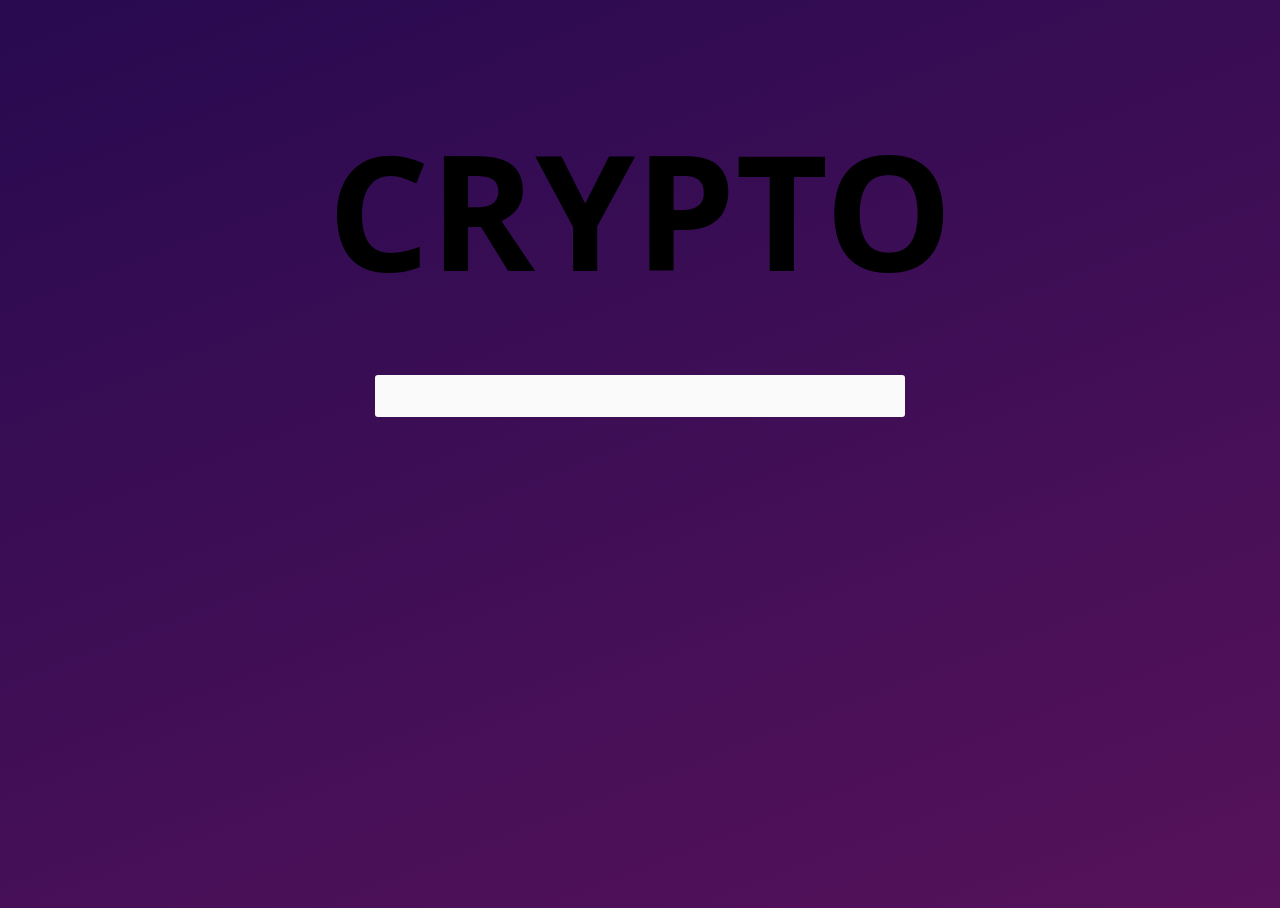
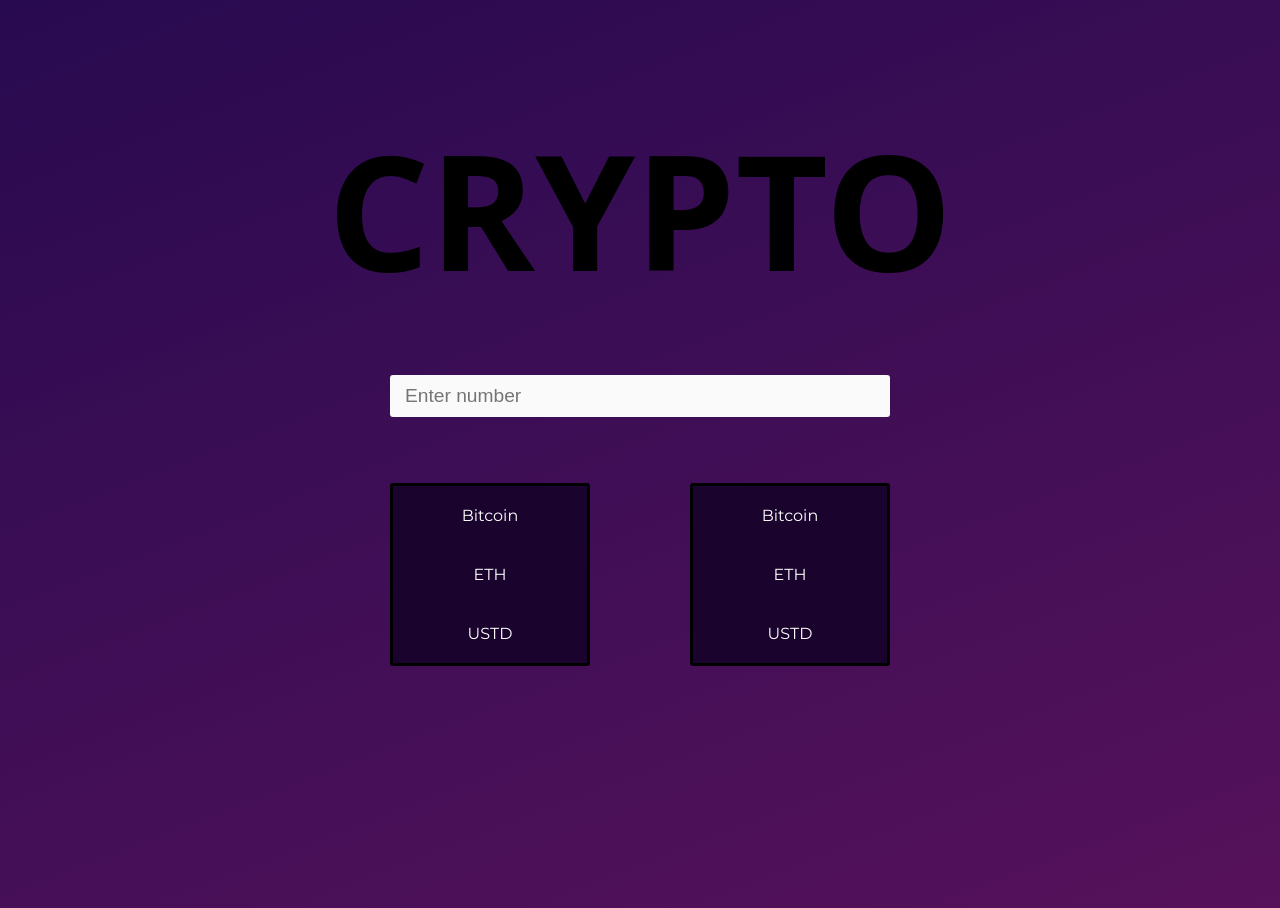
Before and after one commit to RayChikS/CryptoChangeVue, a Vue app: page / in a window 1280 px wide. Built offline with nearby package versions, Linux system fonts and the light colour scheme; a web font is replaced by a local one.

Commit message:
added-components

```diff
--- a/src/App.vue
+++ b/src/App.vue
@@ -2,17 +2,30 @@
   <div>
     <h1>CRYPTO</h1>
     <Input />
+    <div class="selectors">
+      <Selector />
+      <Selector />
+    </div>
   </div>
 </template>
 
 <script>
 import Input from "./components/Imput.vue";
+import Selector from "./components/Selector.vue";
+
 export default {
   components: {
     Input,
+    Selector,
   },
 };
 </script>
 
 <style scoped>
+.selectors {
+  display: flex;
+  justify-content: space-between;
+  max-width: 500px;
+  margin: 0 auto;
+}
 </style>
--- a/src/assets/styles.css
+++ b/src/assets/styles.css
@@ -1,4 +1,10 @@
 @import url("https://fonts.googleapis.com/css2?family=Nabla&display=swap");
+@import url("https://fonts.googleapis.com/css2?family=Montserrat:ital,wght@0,100..900;1,100..900&display=swap");
+
+* {
+  box-sizing: border-box;
+}
+
 body {
   background: rgb(86, 18, 91);
   background: linear-gradient(
@@ -8,6 +14,7 @@ body {
   );
   min-height: 100vh;
   text-align: center;
+  font-family: "Montserrat", sans-serif;
 }
 
 h1 {
--- a/src/components/Imput.vue
+++ b/src/components/Imput.vue
@@ -1,5 +1,5 @@
 <template>
-  <input type="number" />
+  <input type="number" placeholder="Enter number" />
 </template>
 
 <script>
--- /dev/null
+++ b/src/components/Selector.vue
@@ -0,0 +1,32 @@
+<template>
+  <ul>
+    <li>Bitcoin</li>
+    <li>ETH</li>
+    <li>USTD</li>
+  </ul>
+</template>
+
+<script>
+export default {};
+</script>
+
+<style scoped>
+ul {
+  list-style: none;
+  width: 200px;
+  padding: 0;
+  border-radius: 3px;
+  border: 3px solid #000;
+}
+li {
+  display: block;
+  background: #1a032d;
+  color: #fff;
+  padding: 20px 0;
+}
+li:hover,
+li:active {
+  background: #24043e;
+  cursor: pointer;
+}
+</style>
```
